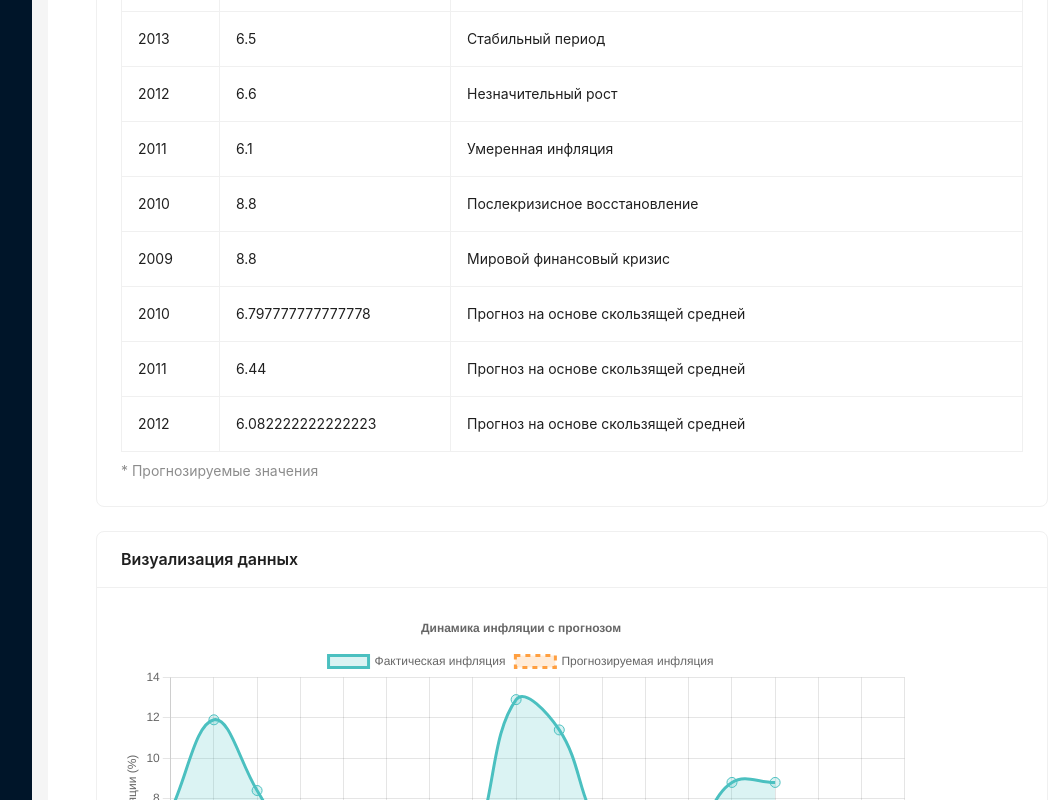
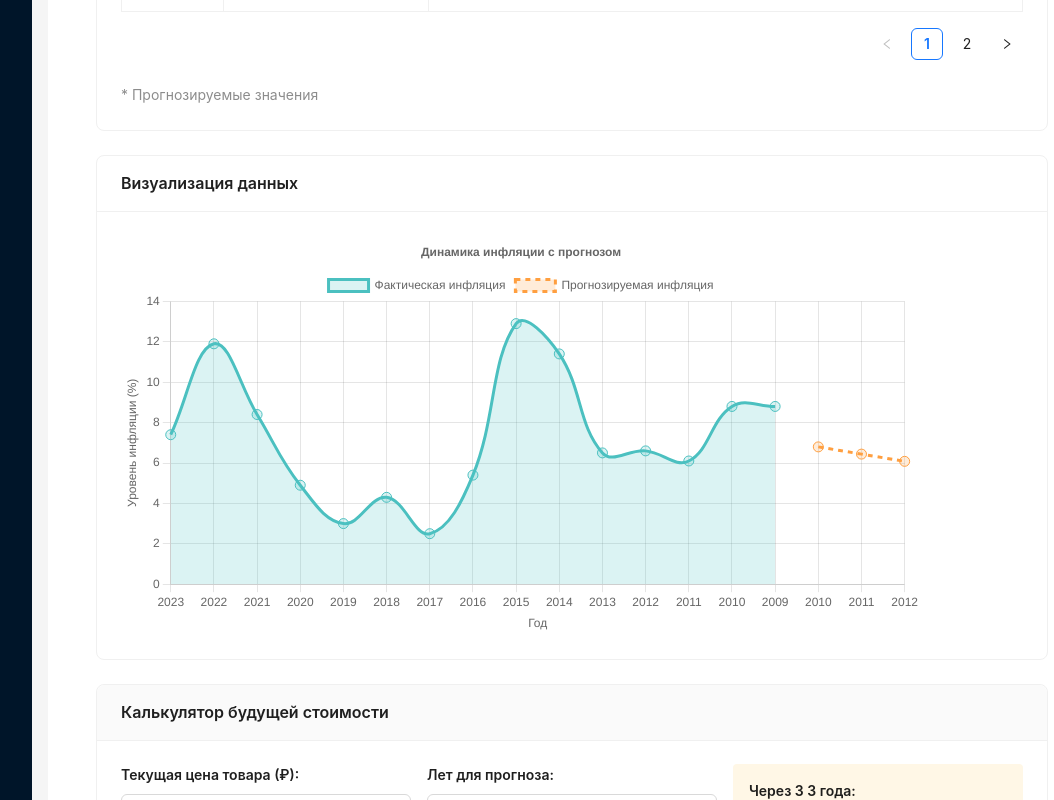
Before and after one commit to lebedev05tmn/dashboards-guap, a React (Vite) app: page /inflation in a window 1280 px wide. Shown: the part 800-1600 px from the top of the page, without its empty margins (168-1222 px from the left). Built offline with nearby package versions, Linux system fonts and the light colour scheme.

Commit message:
fix inflation

```diff
--- a/src/modules/Inflation.tsx
+++ b/src/modules/Inflation.tsx
@@ -23,6 +23,19 @@ type InflationData = {
     year: number;
     inflationRate: number;
     comment: string;
+};
+
+const getYearsToPredictLabel = (yearsToPredict: number) => {
+    const plural = new Intl.PluralRules('ru-RU').select(yearsToPredict);
+
+    switch (plural) {
+        case 'one':
+            return `${yearsToPredict} год`;
+        case 'few':
+            return `${yearsToPredict} года`;
+        default:
+            return `${yearsToPredict} лет`;
+    }
 };
 
 const columns = [
@@ -175,7 +188,13 @@ const Inflation: FC = () => {
             </AntTitle>
 
             <Card title="Исторические данные и прогноз" style={{ marginBottom: '24px' }}>
-                <Table columns={columns} dataSource={combinedData} rowKey="year" pagination={false} bordered />
+                <Table
+                    columns={columns}
+                    dataSource={combinedData}
+                    rowKey="year"
+                    pagination={{ pageSize: 10 }}
+                    bordered
+                />
                 <Text type="secondary" style={{ marginTop: '8px', display: 'block' }}>
                     * Прогнозируемые значения
                 </Text>
@@ -225,7 +244,9 @@ const Inflation: FC = () => {
                                 height: '100%',
                             }}
                         >
-                            <Text strong>Через {yearsToPredict} лет:</Text>
+                            <Text strong>
+                                Через {yearsToPredict} {getYearsToPredictLabel(yearsToPredict)}:
+                            </Text>
                             <AntTitle level={4} style={{ marginTop: '8px', marginBottom: 0 }}>
                                 {futurePrice} ₽
                             </AntTitle>
```
